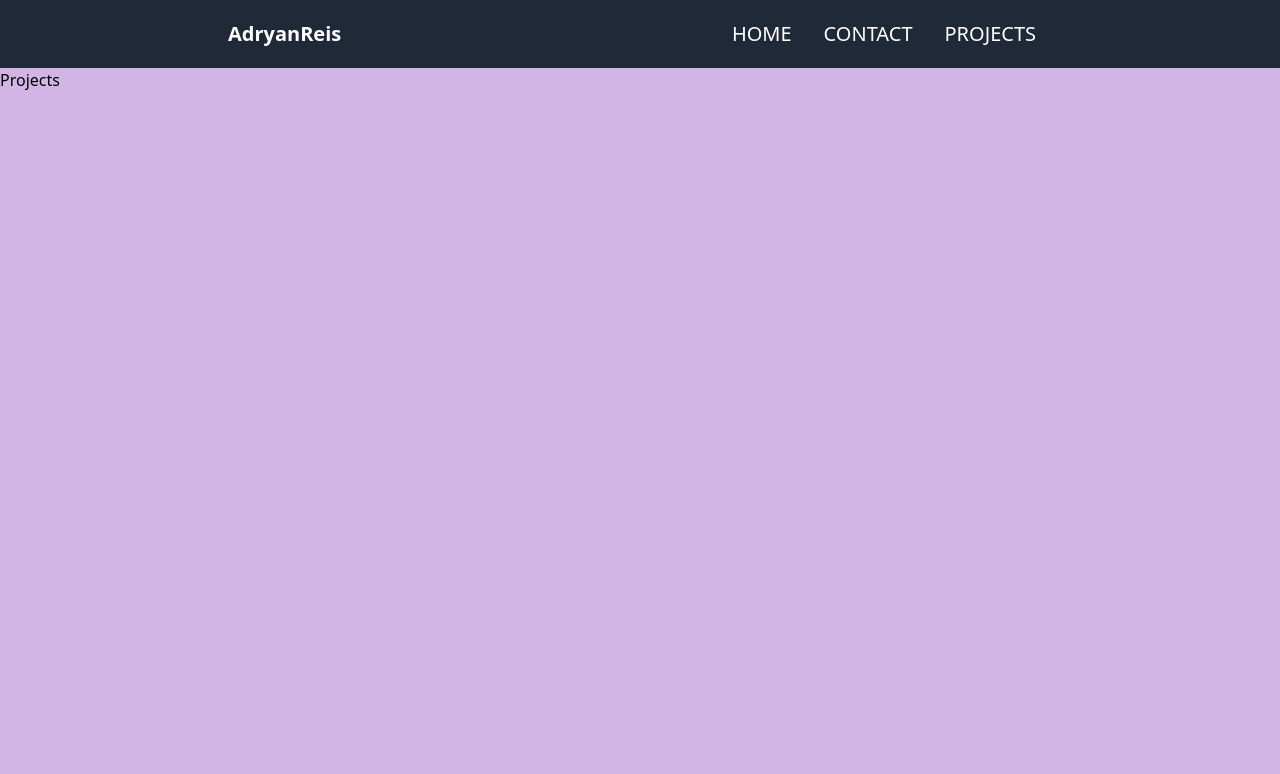
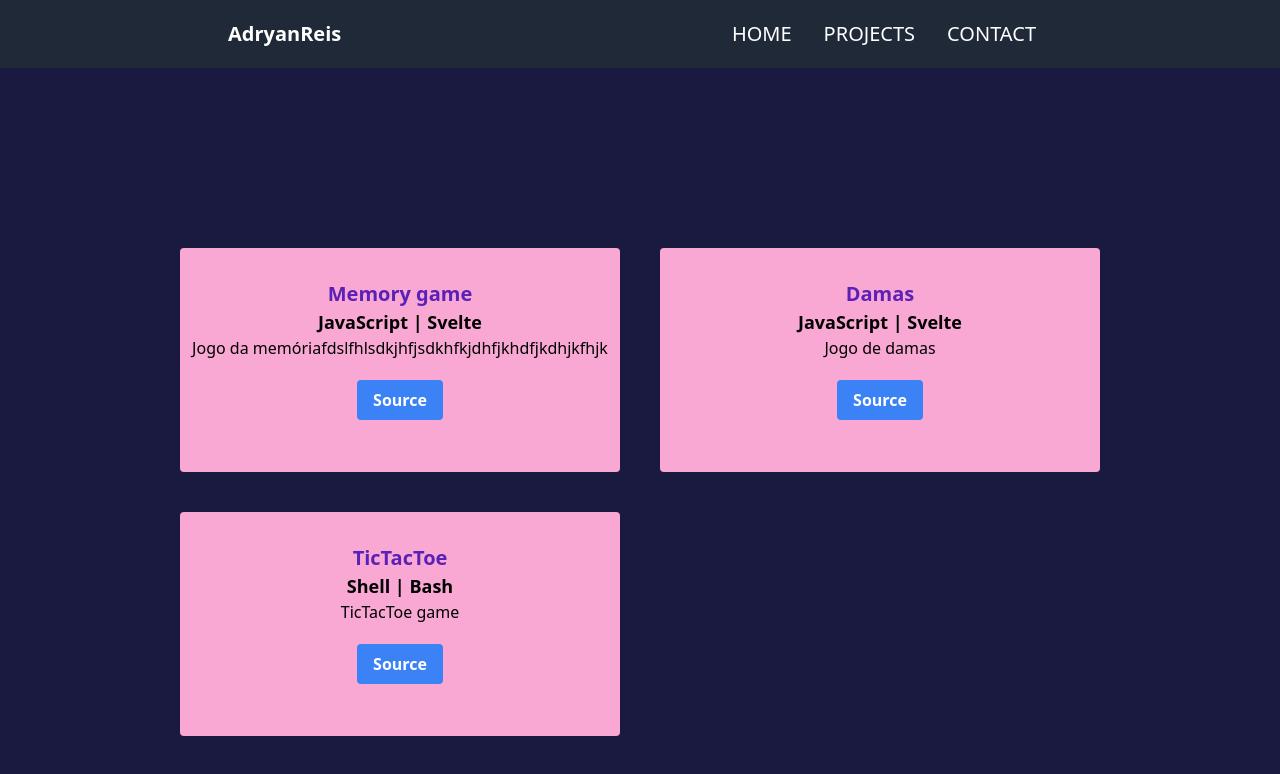
Before and after one commit to Nasc1mento/my-portfolio, a React (Vite) app: page /projects in a window 1280 px wide. Shown: the top 774 px of the page. Built offline with nearby package versions, Linux system fonts and the light colour scheme.

Commit message:
styling projects page

```diff
--- a/src/components/Home/TextPage.tsx
+++ b/src/components/Home/TextPage.tsx
@@ -1,13 +1,17 @@
 import React, { Component } from 'react'
+import githubPhotoProfile from '../../assets/githubprofile.png'
 
 export default class TextPage extends Component {
   render() {
     return (
-        <div className="grid place-items-center h-screen">
-            <div>
-                <h1 className="text-xl">I'm Adryan Reis</h1>
-                <br />
-                <p>A Sistem of Internet student</p>
+        <div className="grid place-items-center h-screen md:flex md:justify-center">
+          <div>
+            <img className='rounded-full w-32 h-32' src={githubPhotoProfile} />
+          </div>
+            <div className='m-5 text-white'>
+                <h1 className="text-xl">I'm Adryan</h1>
+                <h2 className='text-lg'>A System of Internet student at IFPE</h2>
+                <h2 className='text-lg'>Studying about </h2>
             </div>
         </div>
     )
--- a/src/components/Navbar.tsx
+++ b/src/components/Navbar.tsx
@@ -12,11 +12,12 @@ const Navbar = () => {
             <Link className="text-xl text-white hover:text-cyan-500 duration-500" to="/">HOME</Link>
           </li>
           <li className="mx-4">
+            <Link className="text-xl text-white hover:text-cyan-500 duration-500" to="/Projects">PROJECTS</Link>
+          </li>
+          <li className="mx-4">
             <Link className="text-xl text-white hover:text-cyan-500 duration-500" to="/Contact">CONTACT</Link>
           </li>
-          <li className="mx-4">
-            <Link className="text-xl text-white hover:text-cyan-500 duration-500" to="/Projects">PROJECTS</Link>
-          </li>
+
         </ul>
       </nav>
 
--- /dev/null
+++ b/src/components/Projects/List.tsx
@@ -0,0 +1,47 @@
+import React, { Component } from 'react'
+
+export default class List extends Component {
+  render() {
+    return (
+      <section className='grid grid-cols-2 p-40'>
+        <div className='md:justify-center md:items-start m-5 text-center'>
+            <div className=' bg-pink-300 rounded py-8'>
+                <h3 className='text-xl text-violet-800 font-bold'>Memory game</h3>
+                <h4 className='text-lg font-bold text-black'>JavaScript | Svelte</h4>
+                <p>Jogo da memóriafdslfhlsdkjhfjsdkhfkjdhfjkhdfjkdhjkfhjk</p>
+                <div className='flex space-x-2 justify-center m-5'>
+                    <button className='bg-blue-500 hover:bg-blue-700 text-white font-bold py-2 px-4 rounded'>
+                        Source
+                    </button>
+                </div>
+            </div>
+        </div>
+        <div className='md:justify-center md:items-center m-5 text-center'>
+            <div className='bg-pink-300 rounded py-8'>
+                <h3 className='text-xl text-violet-800 font-bold'>Damas</h3>
+                <h4 className='text-lg font-bold text-black'>JavaScript | Svelte</h4>
+                <p>Jogo de damas</p>
+                <div className='flex space-x-2 justify-center m-5'>
+                    <button className='bg-blue-500 hover:bg-blue-700 text-white font-bold py-2 px-4 rounded'>
+                        Source
+                    </button>
+                </div>
+            </div>
+        </div>
+        <div className='md:justify-center md:items-center m-5 text-center'>
+            <div className='bg-pink-300 rounded py-8'>
+                <h3 className='text-xl text-violet-800 font-bold'>TicTacToe</h3>
+                <h4 className='text-lg font-bold text-black'>Shell | Bash</h4>
+                <p>TicTacToe game</p>
+                <div className='flex space-x-2 justify-center m-5'>
+                    <button className='bg-blue-500 hover:bg-blue-700 text-white font-bold py-2 px-4 rounded'>
+                        Source
+                    </button>
+                </div>
+            </div>
+
+        </div>
+      </section>
+    )
+  }
+}
--- a/src/index.css
+++ b/src/index.css
@@ -3,5 +3,5 @@
 @tailwind utilities;
 
 body{
-    background-color: #d3b5e5;
+    background-color: #1a1a40;
 }
--- a/src/routes/Projects.tsx
+++ b/src/routes/Projects.tsx
@@ -1,9 +1,10 @@
 import React, { Component } from 'react'
+import List from '../components/Projects/List'
 
 export default class Projects extends Component {
   render() {
     return (
-      <div>Projects</div>
+      <List />
     )
   }
 }
```
Also changed, not shown: src/assets/githubprofile.png (added).
